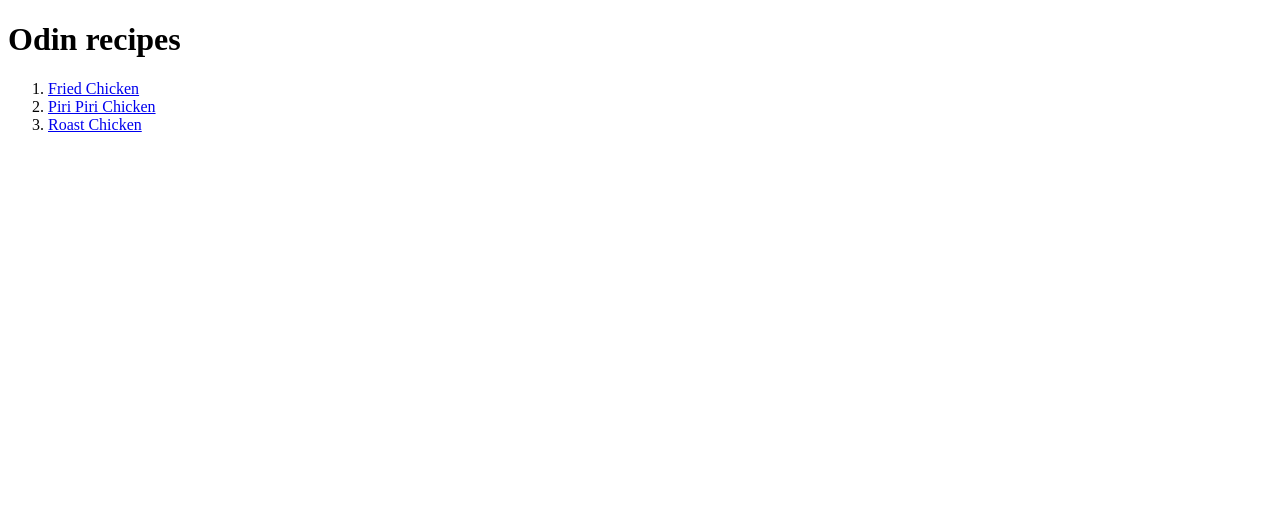
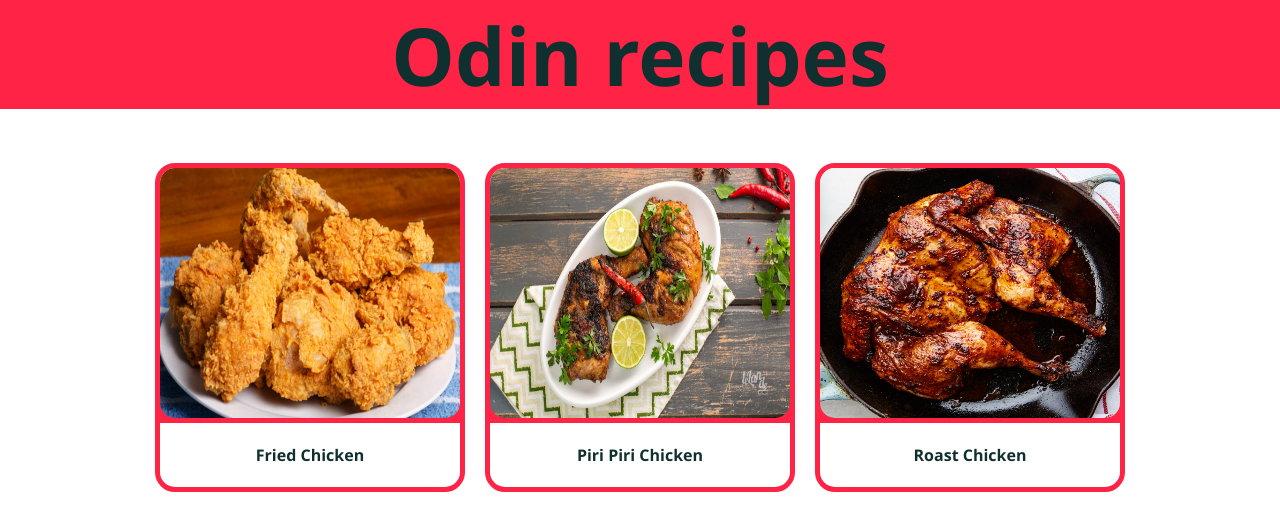
Before and after one commit to surajsharma19/odin-recipes, a plain HTML site: page index.html in a window 1280 px wide. Drawn offline with Linux system fonts and the light colour scheme.

Commit message:
Design changes in homepage and added style.css file

```diff
--- a/index.html
+++ b/index.html
@@ -1,17 +1,34 @@
 <!DOCTYPE html>
 <html lang="en">
+
 <head>
     <meta charset="UTF-8">
     <meta http-equiv="X-UA-Compatible" content="IE=edge">
     <meta name="viewport" content="width=device-width, initial-scale=1.0">
-    <title>Document</title>
+    <title>Odin Recipes</title>
+    <link rel="stylesheet" href="style.css">
 </head>
+
 <body>
-    <h1>Odin recipes</h1>
-    <ol>
-        <li><a href="./recipes/fried_chicken.html">Fried Chicken</a></li>
-        <li><a href="./recipes/piri_piri_chicken.html">Piri Piri Chicken</a></li>
-        <li><a href="./recipes/roast_chicken.html">Roast Chicken</a></li>
-    </ol>
+    <h1 class="header">Odin recipes</h1>
+    <div class="Recipes-list">
+        <div>
+            <a href="./recipes/fried_chicken.html">
+                <img src="./images/fried_chicken.jpg" alt="fried chicken">
+                <h4>Fried Chicken</h4>
+            </a>
+        </div>
+        <div><a href="./recipes/piri_piri_chicken.html">
+                <img src="./images/piri_piri_chicken.jpg" alt="piri piri chicken">
+                <h4>Piri Piri Chicken</h4>
+            </a>
+        </div>
+        <div><a href="./recipes/roast_chicken.html">
+                <img src="./images/roast_chicken.jpg" alt="Roast Chicken">
+                <h4>Roast Chicken</h4>
+            </a>
+        </div>
+    </div>
 </body>
+
 </html>
--- /dev/null
+++ b/style.css
@@ -0,0 +1,42 @@
+body {
+    margin: 0;
+    font-family: 'Segoe UI', Tahoma, Geneva, Verdana, sans-serif;
+}
+
+.header {
+    text-align: center;
+    background-color: #ff2345;
+    margin-top: 0;
+    color: #103030;
+    font-size: 5rem;
+}
+
+.Recipes-list {
+    display: flex;
+    justify-content: center;
+    gap: 20px;
+}
+
+.Recipes-list div {
+    border: 5px solid #ff2345;
+    border-radius: 20px;
+    transition: all 0.5s ease-in-out;
+}
+
+.Recipes-list div:hover {
+    transform: scale(1.1);
+}
+
+.Recipes-list img {
+    width: 300px;
+    max-width: 500px;
+    height: 250px;
+    border-radius: 15px;
+}
+
+.Recipes-list a {
+    text-decoration: none;
+    color: #103030;
+    text-align: center;
+    background-color: #ff2345;
+}
```
Also changed, not shown: recipes/fried_chicken.html (+5 -2 lines), recipes/piri_piri_chicken.html (+5 -2 lines), recipes/roast_chicken.html (+5 -2 lines).
